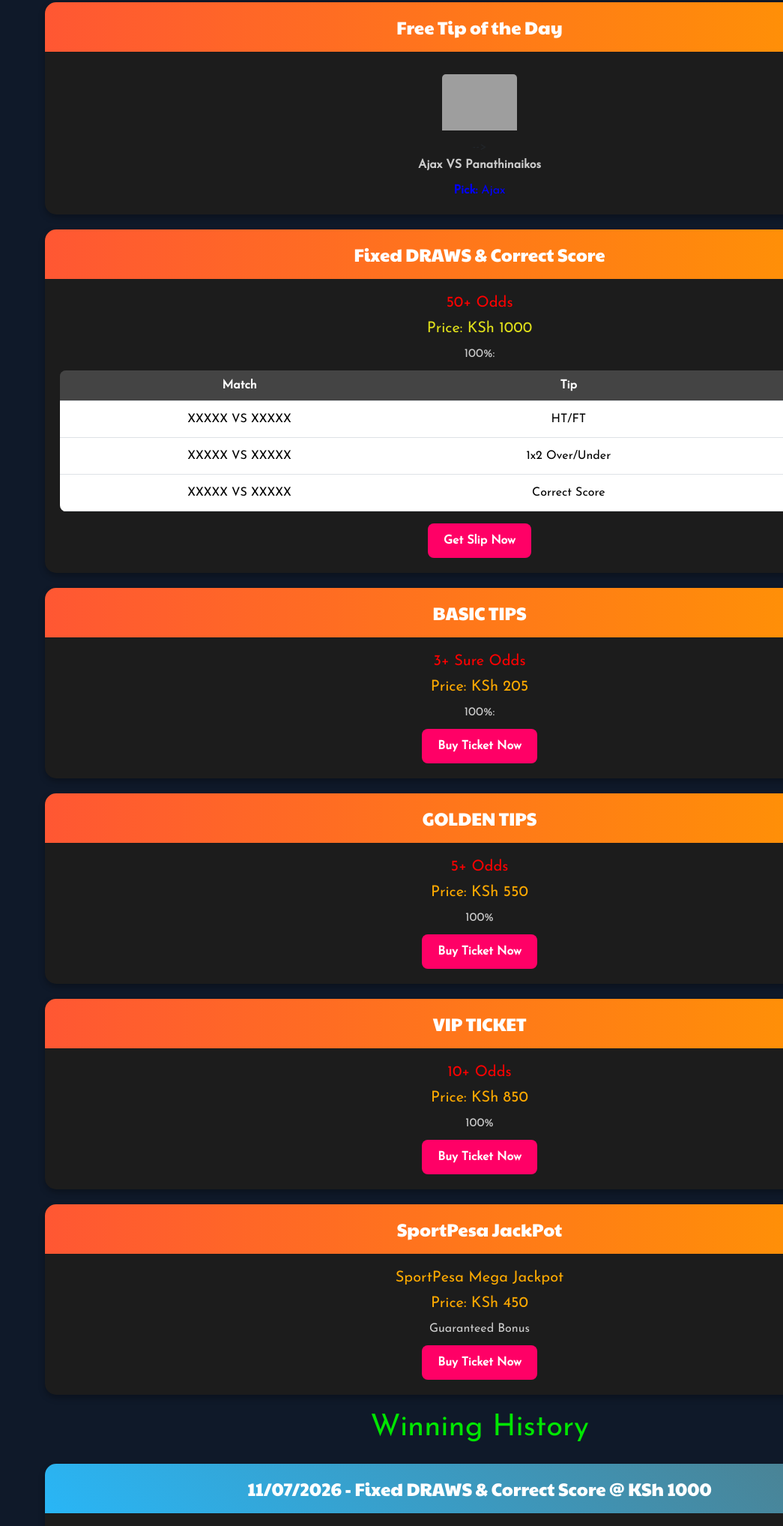
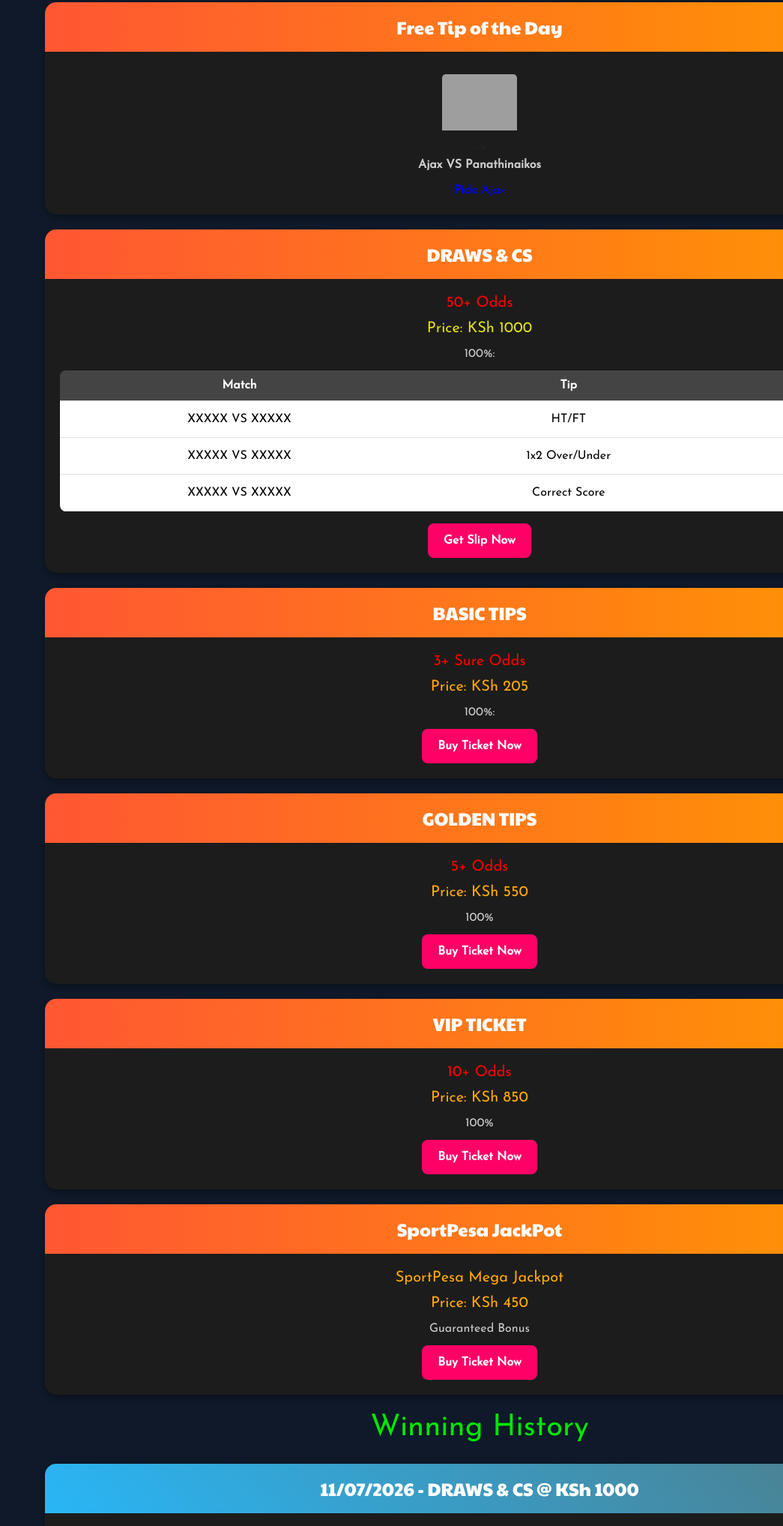
Before and after one commit to Mwakiz/mightytips, a plain HTML site: page index.html in a window 1280 px wide. Shown: the part 17-2052 px from the top of the page at 75% size, 0-1045 px from the left. Drawn offline with nearby package versions, Linux system fonts and the light colour scheme; grey boxes are pictures that could not be loaded.

Commit message:
Update index.html

```diff
--- a/index.html
+++ b/index.html
@@ -212,7 +212,7 @@
         </section>
 
         <section class="card">
-            <div class="card-header"> Fixed DRAWS & Correct Score</div>
+            <div class="card-header">DRAWS & CS</div>
             <div class="card-body">
                 <h2 class="card-title" style="color:red;">50+ Odds</h2>
                 <h3 class="card-title" style="color:#e0e01b;">Price: KSh 1000</h3>
@@ -299,7 +299,7 @@
         <section class="past-tips">
             <h1 class="text-center mb-4" style="color:#00e600;">Winning History</h1>
             <div class="card">
-                <div class="card-header">11/07/2026 - Fixed DRAWS & Correct Score @ KSh 1000</div>
+                <div class="card-header">11/07/2026 - DRAWS & CS @ KSh 1000</div>
                 <div class="card-body">
                     <table class="table">
                         <thead>
```
